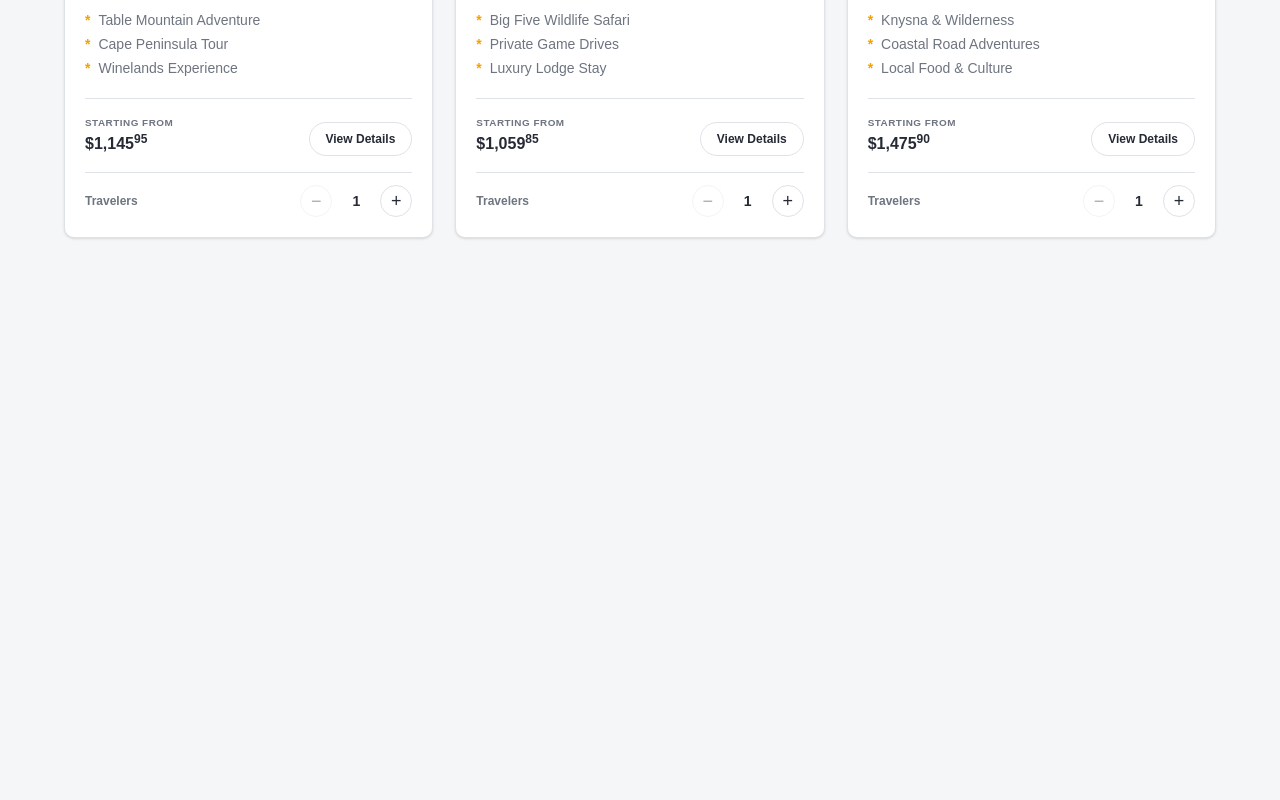
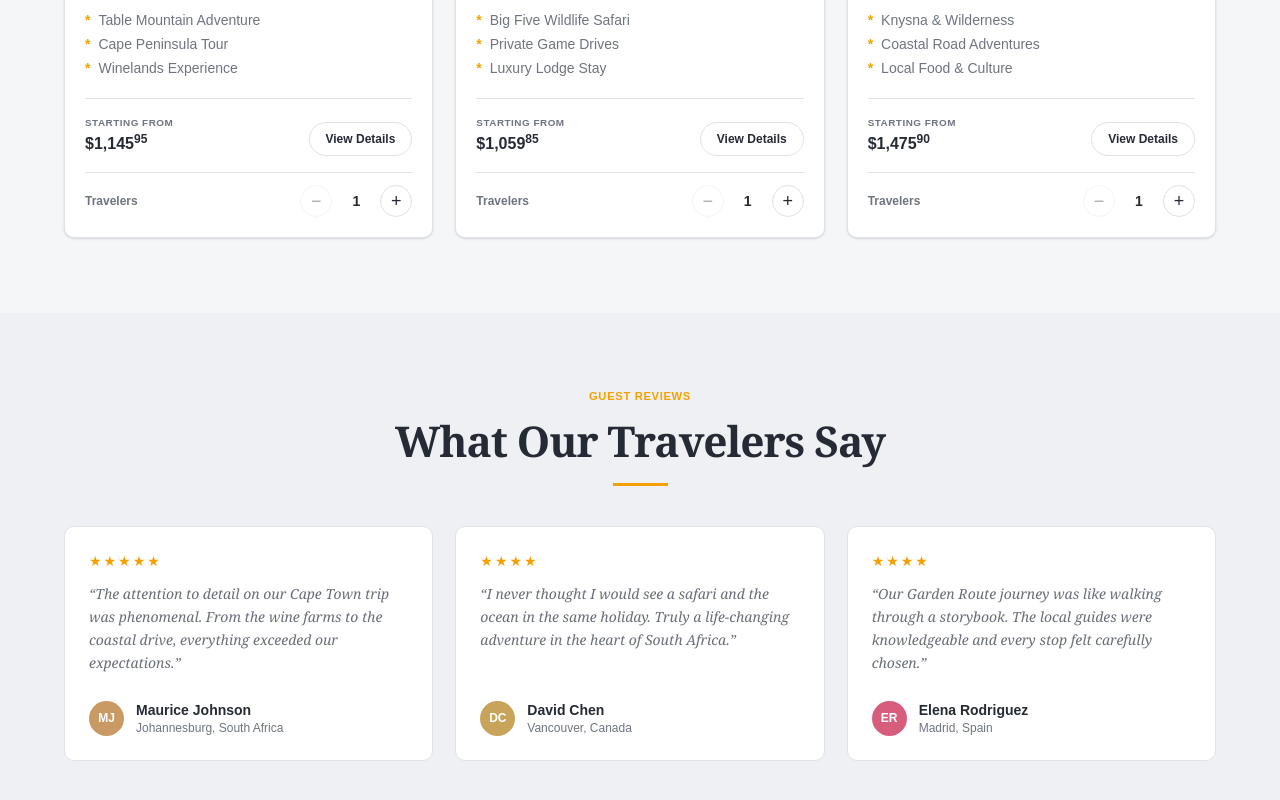
Before and after one commit to KKRamushu/exploreSouthA, a React (Vite) app in the folder explore-southa-react/: page / in a window 1280 px wide. Shown: the part 1151-1951 px from the top of the page. Before the commit the page ends 1464 px from the top, so only its background shows below. Built offline with nearby package versions, Linux system fonts and the light colour scheme.

Commit message:
componemts: add Testimonials, TestimonialCard, and testimonial data

```diff
--- a/explore-southa-react/src/App.jsx
+++ b/explore-southa-react/src/App.jsx
@@ -6,6 +6,7 @@ import './App.css'
 import Header from './components/Header'
 import Hero from './components/Hero'
 import TourPackage from './components/TourPackage'
+import Testimonials from './components/Testimonials'
 
 function App() {
   const [count, setCount] = useState(0)
@@ -16,6 +17,7 @@ function App() {
       <main>
         <Hero />
         <TourPackage />
+        <Testimonials />
 
       </main>
     </>
--- /dev/null
+++ b/explore-southa-react/src/components/TestimonialCard.jsx
@@ -0,0 +1,27 @@
+export default function TestimonialCard({ testimonial }) {
+  return (
+    <article className="flex min-h-[235px] flex-col rounded-[10px] border border-line bg-white p-6">
+      <p
+        className="text-sm tracking-[2px] text-orange"
+        aria-label={`${testimonial.rating} out of 5 stars`}
+      >
+        {'★'.repeat(testimonial.rating)}
+      </p>
+      <blockquote className="my-3 flex-1 font-serif text-sm italic leading-relaxed text-[#686d77]">
+        “{testimonial.quote}”
+      </blockquote>
+      <div className="mt-auto flex items-center gap-3">
+        <span
+          aria-hidden="true"
+          className={`grid size-[35px] shrink-0 place-items-center rounded-full text-xs font-extrabold text-white ${testimonial.avatarColor}`}
+        >
+          {testimonial.initials}
+        </span>
+        <div>
+          <p className="text-sm font-bold">{testimonial.name}</p>
+          <p className="text-xs text-muted">{testimonial.location}</p>
+        </div>
+      </div>
+    </article>
+  )
+}
--- /dev/null
+++ b/explore-southa-react/src/components/Testimonials.jsx
@@ -0,0 +1,31 @@
+import TestimonialCard from './TestimonialCard.jsx'
+import { testimonials } from '../data/testimonials.js'
+
+export default function Testimonials() {
+  return (
+    <section
+      id="testimonials"
+      className="scroll-mt-20 bg-[#eef0f3] px-0 py-14 sm:py-[75px]"
+    >
+      <div className="mx-auto w-[min(90%,1180px)]">
+        <div className="mb-10 text-center">
+          <p className="mb-2 text-[0.7rem] font-extrabold uppercase tracking-[0.06em] text-orange">
+            Guest reviews
+          </p>
+          <h2 className="font-serif text-[clamp(2rem,4vw,2.65rem)] font-bold leading-tight tracking-tight">
+            What Our Travelers Say
+          </h2>
+          <span
+            aria-hidden="true"
+            className="mx-auto mt-4 block h-[3px] w-[55px] bg-orange"
+          />
+        </div>
+        <div className="grid grid-cols-1 gap-[22px] md:grid-cols-2 xl:grid-cols-3">
+          {testimonials.map((testimonial) => (
+            <TestimonialCard key={testimonial.id} testimonial={testimonial} />
+          ))}
+        </div>
+      </div>
+    </section>
+  )
+}
--- /dev/null
+++ b/explore-southa-react/src/data/testimonials.js
@@ -0,0 +1,32 @@
+export const testimonials = [
+  {
+    id: 'maurice',
+    quote:
+      'The attention to detail on our Cape Town trip was phenomenal. From the wine farms to the coastal drive, everything exceeded our expectations.',
+    name: 'Maurice Johnson',
+    location: 'Johannesburg, South Africa',
+    rating: 5,
+    initials: 'MJ',
+    avatarColor: 'bg-[#c99a64]',
+  },
+  {
+    id: 'david',
+    quote:
+      'I never thought I would see a safari and the ocean in the same holiday. Truly a life-changing adventure in the heart of South Africa.',
+    name: 'David Chen',
+    location: 'Vancouver, Canada',
+    rating: 4,
+    initials: 'DC',
+    avatarColor: 'bg-[#c8a35a]',
+  },
+  {
+    id: 'elena',
+    quote:
+      'Our Garden Route journey was like walking through a storybook. The local guides were knowledgeable and every stop felt carefully chosen.',
+    name: 'Elena Rodriguez',
+    location: 'Madrid, Spain',
+    rating: 4,
+    initials: 'ER',
+    avatarColor: 'bg-[#d75d7d]',
+  },
+]
```
